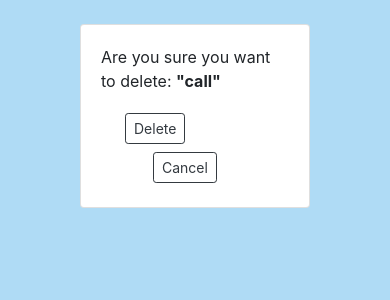
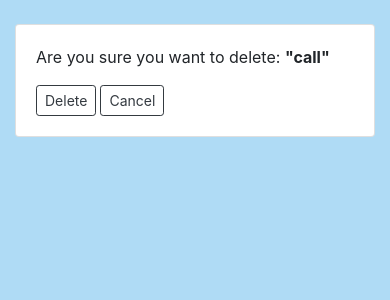
Before and after one commit to DonAttai/todo-app, a Django app: page /delete/25/ in a window 390 px wide. Shown: the part 56-356 px from the top of the page. Run offline with Django 3.2, Linux system fonts and the light colour scheme; a user stored in the database is signed in; data comes from the database, SQL or seed files in the repository; both versions use the stored data as it was after the commit; some libraries are stand-ins or nearby versions.

Commit message:
edited the html files to make app mobile friendly, and added .gitignore & .env files

```diff
--- a/tasks/templates/tasks/base.html
+++ b/tasks/templates/tasks/base.html
@@ -27,7 +27,7 @@
 
     <div class="container">
         <div class="row mt-2">
-            <div class="col-8 col-sm-8 mx-auto">
+            <div class="col-md-6 col-sm-12 mx-auto">
                 {% if messages %}
                     {% for message in messages %}
                         <div class="alert alert-{{message.tags}}">
--- a/tasks/templates/tasks/delete.html
+++ b/tasks/templates/tasks/delete.html
@@ -4,19 +4,16 @@
 
 {% block content %}
 <div class="row mt-3">
-    <div class="col-8 col-sm-6 mx-auto">
+    <div class="col-md-6 col-sm-12 mx-auto">
         <div class="card card-body">
             <p>Are you sure you want to delete: <strong> "{{todo}}" </strong></p>
-            <div class="row">
-
-                <div class="col-sm-1 my-1" >
-                    <form method="POST" action="">
-                        {% csrf_token %}
-                        <input type="submit" value="Delete" class="float-center btn-sm btn btn-outline-dark ml-4" >
-                    </form>
-                </div>
-                <div class="col-2 col-sm-1 my-1 ml-5" >
-                    <a class="btn-sm btn btn-outline-dark mx-1" href="{% url 'index'%}">Cancel</a>
+            <div class="row no-gutters">
+                <div class="col-sm-6 mx-auto d-flex align-items-center d-inline-block">
+                        <form method="POST" action="">
+                            {% csrf_token %}
+                            <input type="submit" value="Delete" class="btn-sm btn btn-outline-dark" >
+                        </form>
+                        <a class="btn btn-outline-dark btn-sm ml-1" href="{% url 'index'%}">Cancel</a>
                 </div>
             </div>
         </div>
--- a/tasks/templates/tasks/index.html
+++ b/tasks/templates/tasks/index.html
@@ -5,7 +5,7 @@
 
 {% block content %}
 <div class="row">
-    <div class="col-8 col-sm-8 mx-auto">
+    <div class="col-md-6 col-sm-12 mx-auto">
         <div class="card card-body">
             <div class="form-group">
                 <form method="POST" action="/" autocomplete="off">
--- a/tasks/templates/tasks/update.html
+++ b/tasks/templates/tasks/update.html
@@ -5,7 +5,7 @@
 
 {% block content %}
 <div class="row mt-3">
-    <div class="col-8 col-sm-6 mx-auto">
+    <div class="col-md-6 col-sm-10 mx-auto">
         <div class="card card-body">
             <h3>Update Todo</h3>
             <form method="POST" action="">
--- a/todos/settings.py
+++ b/todos/settings.py
@@ -11,6 +11,8 @@ https://docs.djangoproject.com/en/3.0/ref/settings/
 """
 
 import os
+from dotenv import load_dotenv
+load_dotenv()
 
 # Build paths inside the project like this: os.path.join(BASE_DIR, ...)
 BASE_DIR = os.path.dirname(os.path.dirname(os.path.abspath(__file__)))
@@ -20,7 +22,7 @@ BASE_DIR = os.path.dirname(os.path.dirname(os.path.abspath(__file__)))
 # See https://docs.djangoproject.com/en/3.0/howto/deployment/checklist/
 
 # SECURITY WARNING: keep the secret key used in production secret!
-SECRET_KEY = 'c)e+(p72y6@k-ws!pq54h68$w(7$7e%-t86hs#%9gym&ps!38u'
+SECRET_KEY = str(os.getenv('SECRET_KEY'))
 
 # SECURITY WARNING: don't run with debug turned on in production!
 DEBUG = False
--- a/users/templates/users/login.html
+++ b/users/templates/users/login.html
@@ -5,7 +5,7 @@
 {% block content %}
 
 <div class="row mt-5">
-    <div class="col-8 col-sm-8 mx-auto">
+    <div class="col-md-6 col-sm-12 mx-auto">
             <div class="card card-body">
                 <p class=""> <strong class="mt-0">Log In</strong></p>
                 <form method="POST" action="" autocomplete="off">
--- a/users/templates/users/logout.html
+++ b/users/templates/users/logout.html
@@ -2,7 +2,7 @@
 {% extends 'tasks/base.html' %}
 
 {% block content %}
-<div class="col-8 col-sm-6 mx-auto">
+<div class="col-md-6 col-sm-10 mx-auto">
     <div class="card card-body text-center">
         <h4>You are logged out</h4>
         <small class="muted-text"><a href="{% url 'login' %}" class="font-weight-bold">Log In Again</a> </small>
--- a/users/templates/users/register.html
+++ b/users/templates/users/register.html
@@ -5,7 +5,7 @@
 {% block content %}
 
 <div class="row">
-    <div class="col-8 col-sm-8 mx-auto">
+    <div class="col-md-6 col-sm-12 mx-auto">
             <div class="card card-body mt-0">
                 <h5>Register</h5>
                 <form method="POST" action="" autocomplete="off">
```
Also changed, not shown: db.sqlite3, 1 other file.
